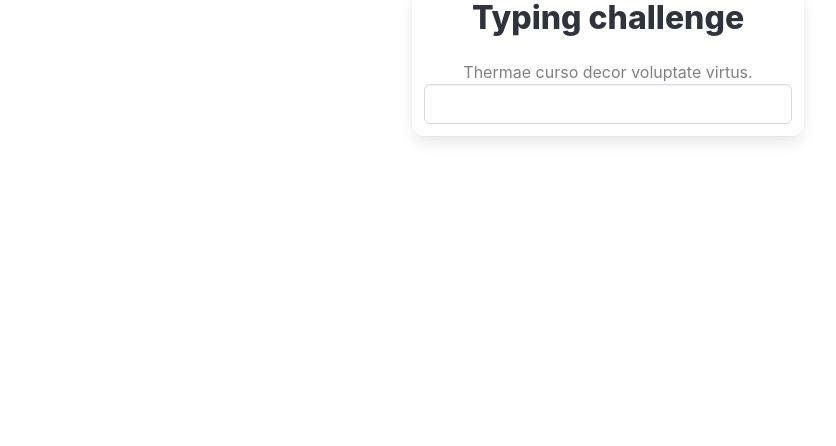
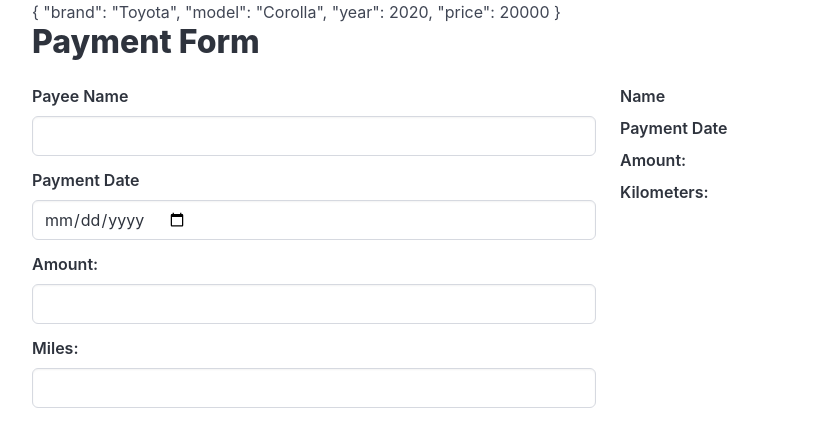
Before and after one commit to DavidMares22/pw, an Angular app: page / in a window 1280 px wide. Shown: the top 446 px of the page, without its empty margins (32-868 px from the left). Built offline with nearby package versions, Linux system fonts and the light colour scheme.

Commit message:
created convert pipe tested pipes with data from input event

```diff
--- a/src/app/app.component.html
+++ b/src/app/app.component.html
@@ -1,7 +1,9 @@
 <!-- <app-password-generator></app-password-generator> -->
 
 
-<app-typing></app-typing>
+<app-pipes></app-pipes>
+
+<!-- <app-typing></app-typing> -->
 
 <!-- <app-card *ngFor="let post of posts"
 [title]="post.title"
--- a/src/app/app.component.ts
+++ b/src/app/app.component.ts
@@ -4,13 +4,16 @@ import { RouterOutlet } from '@angular/router';
 import { PasswordGeneratorComponent } from './password-generator/password-generator.component';
 import { CardComponent } from "./card/card.component";
 import { TypingComponent } from "./typing/typing.component";
+import { PipesComponent } from './pipes/pipes.component';
 
 @Component({
     selector: 'app-root',
     standalone: true,
     templateUrl: './app.component.html',
     styleUrl: './app.component.css',
-    imports: [CommonModule, RouterOutlet, PasswordGeneratorComponent, CardComponent, TypingComponent]
+    imports: [CommonModule, RouterOutlet,
+      PasswordGeneratorComponent, CardComponent,
+       TypingComponent, PipesComponent]
 })
 export class AppComponent {
   title = 'pw';
--- /dev/null
+++ b/src/app/convert.pipe.ts
@@ -0,0 +1,28 @@
+import { Pipe, PipeTransform } from '@angular/core';
+
+@Pipe({
+  name: 'convert',
+  standalone: true
+})
+export class ConvertPipe implements PipeTransform {
+
+  transform(value: any, targetUnits: string): any {
+
+    if (!value) {
+      return '';
+    }
+    console.log(targetUnits);
+
+    switch (targetUnits) {
+     case 'km':
+      return value * 1.60934; // Convert miles to kilometers
+    case 'm':
+      return value * 1609.34; // Convert miles to meters
+    default:
+      return value; // If no valid target unit is provided, return the original value
+    }
+
+    return value * 1.60934; // Convert miles to kilometers
+  }
+
+}
--- /dev/null
+++ b/src/app/pipes/pipes.component.html
@@ -0,0 +1,49 @@
+<div class="container">
+    {{ car | json }}
+    <h3 class="title is-3">Payment Form</h3>
+
+    <div class="columns">
+        <!-- Input Column - 50% width -->
+        <div class="column is-half">
+            <div class="field">
+                <label class="label">Payee Name</label>
+                <div class="control">
+                    <input class="input" type="text" (input)="onNameChange($event)" />
+                </div>
+            </div>
+            <div class="field">
+                <label class="label">Payment Date</label>
+                <div class="control">
+                    <input class="input" type="date" (input)="onDateChange($event)" />
+                </div>
+            </div>
+            <div class="field">
+                <label class="label">Amount:</label>
+                <div class="control">
+                    <input class="input" type="number" (input)="onAmountChange($event)" />
+                </div>
+            </div>
+            <div class="field">
+                <label class="label">Miles:</label>
+                <div class="control">
+                    <input class="input" type="number" (input)="onMilesChange($event)" />
+                </div>
+            </div>
+        </div>
+
+        <!-- Output Column - 50% width -->
+        <div class="column is-half">
+            <label class="label"><strong>Name</strong></label>
+            <div>{{ name | titlecase }}</div>
+
+            <label class="label"><strong>Payment Date</strong></label>
+            <div>{{ date | date: 'MMMM d, y' }}</div>
+
+            <label class="label"><strong>Amount:</strong></label>
+            <div>{{ amount | currency: 'MXN'}}</div>
+
+            <label class="label"><strong>Kilometers:</strong></label>
+            <div>{{ miles | convert: 'km'}}</div>
+        </div>
+    </div>
+</div>
--- /dev/null
+++ b/src/app/pipes/pipes.component.ts
@@ -0,0 +1,51 @@
+import { CommonModule } from '@angular/common';
+import { Component, input } from '@angular/core';
+import { ConvertPipe } from '../convert.pipe';
+
+@Component({
+  selector: 'app-pipes',
+  standalone: true,
+  imports: [CommonModule, ConvertPipe],
+  templateUrl: './pipes.component.html',
+  styleUrl: './pipes.component.css'
+})
+export class PipesComponent {
+
+  name: string | undefined;
+  date: string | undefined | null;
+  amount: number | undefined;
+  miles: number | undefined;
+
+  car = {
+    brand: 'Toyota',
+    model: 'Corolla',
+    year: 2020,
+    price: 20000
+  }
+
+  onNameChange(event: Event) {
+    const inputElemenet = event.target as HTMLInputElement
+    console.log(inputElemenet.value);
+    this.name = inputElemenet.value;
+
+  }
+
+  onDateChange(event: Event) {
+    const inputElement = event.target as HTMLInputElement;
+    console.log(inputElement.value);
+    this.date = inputElement.value;
+  }
+
+  onAmountChange(event: Event) {
+    const inputElement = event.target as HTMLInputElement;
+    console.log(inputElement.value);
+    this.amount = parseFloat(inputElement.value);
+  }
+
+  onMilesChange(event: Event) {
+    const inputElement = event.target as HTMLInputElement;
+    console.log(inputElement.value);
+    this.miles = parseFloat(inputElement.value);
+  }
+
+}
```
Also changed, not shown: src/app/pipes/pipes.component.css (added).
